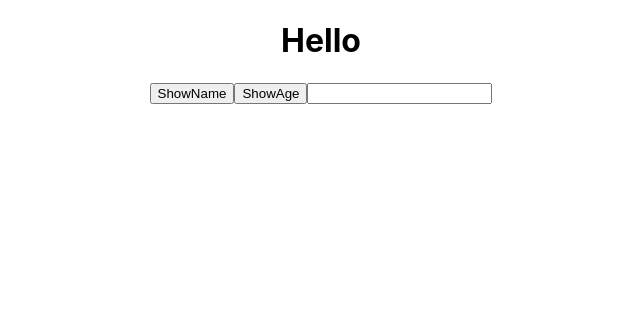
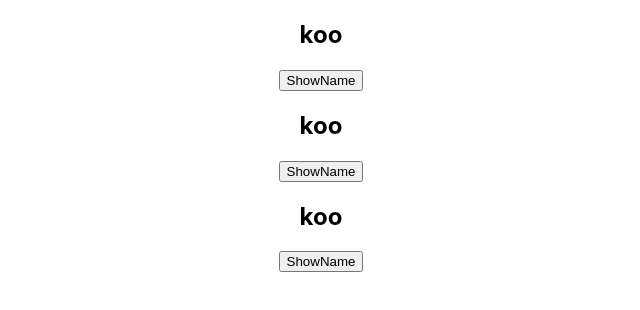
Before and after one commit to JayoonKoo/voca, a React (Create React App) app: page / in a window 1280 px wide. Shown: the top 310 px of the page, without its empty margins (319-959 px from the left). Built offline with nearby package versions, Linux system fonts and the light colour scheme.

Commit message:
feat: add state using useState

```diff
--- a/src/App.js
+++ b/src/App.js
@@ -5,6 +5,8 @@ function App() {
   return (
     <div className="App">
 			<Hello />
+			<Hello />
+			<Hello />
     </div>
   );
 }
--- a/src/component/Hello.js
+++ b/src/component/Hello.js
@@ -1,20 +1,17 @@
+import {useState} from 'react'
+
+
 export default function Hello() {
-	function showName() {
-		console.log('koo');
-	}
+	const [name, setName] = useState('koo');
 
-	function showAge(age) {
-		console.log(age);
+	function changeName() {
+		setName(name === 'koo' ? 'jaYoon' : 'koo');
 	}
 
 	return (
 	<div>
-		<h1>Hello</h1>
-		<button onClick={showName}>ShowName</button>
-		<button onClick={()=> {showAge(30)}}>ShowAge</button>
-		<input onChange={(e)=> {
-			console.log(e.target.value);
-		}}></input>
+		<h2>{name}</h2>
+		<button onClick={changeName}>ShowName</button>
 	</div>
 	);
 }
```
